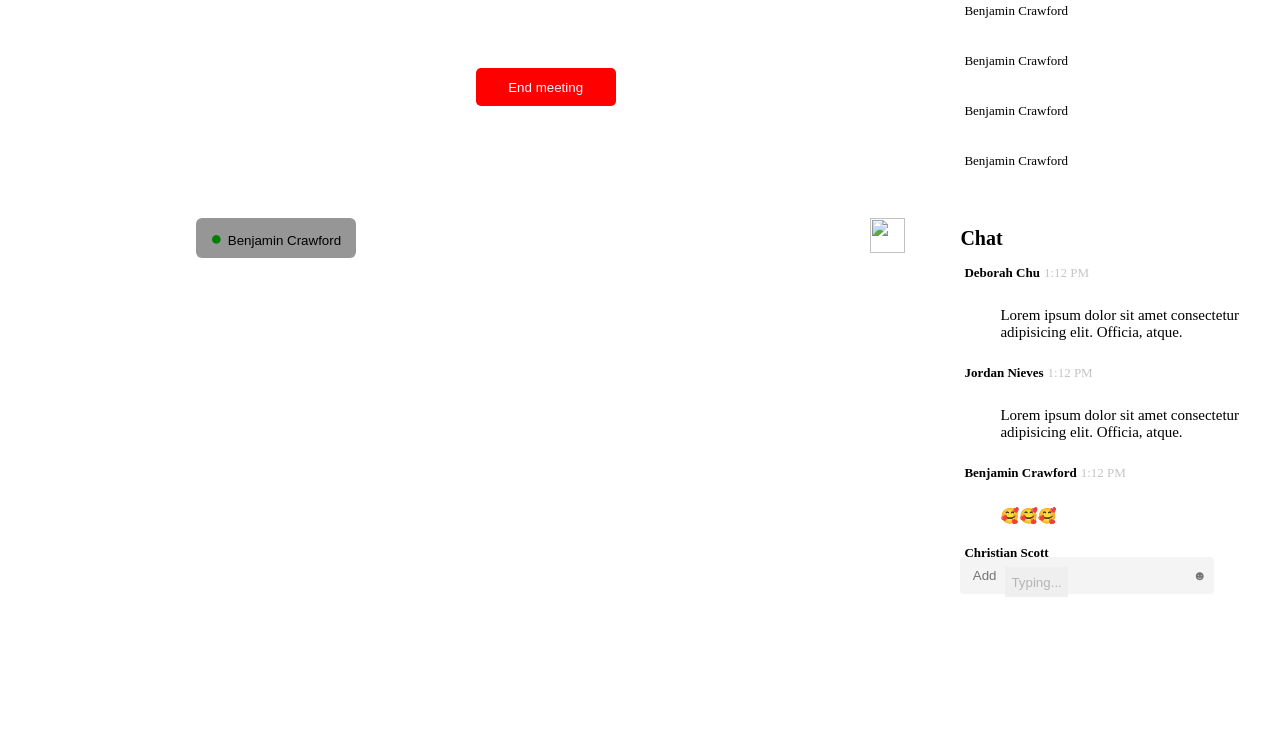
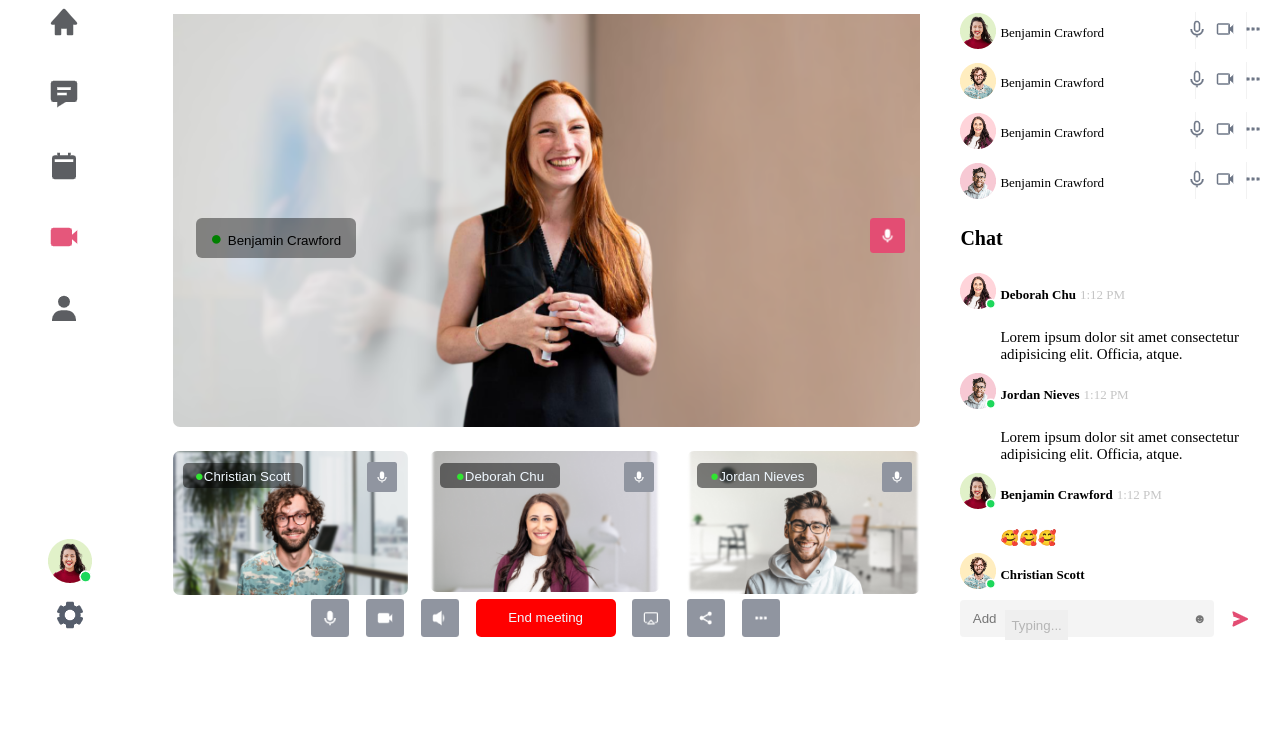
Before and after one commit to NguyenTrongTinhh/bttk02, a plain HTML site: page index.html in a window 1280 px wide. Shown: the part 111-851 px from the top of the page. Before the commit the page ends 808 px from the top, so only its background shows below. Drawn offline with Linux system fonts and the light colour scheme; files that its build step writes are made by us from their sources.

Commit message:
add second

```diff
--- a/index.html
+++ b/index.html
@@ -5,7 +5,7 @@
     <meta charset="UTF-8">
     <meta http-equiv="X-UA-Compatible" content="IE=edge">
     <meta name="viewport" content="width=device-width, initial-scale=1.0">
-    <link rel="stylesheet" href="/bai_tuan04/style.css">
+    <link rel="stylesheet" href="style.css">
     <title>Document</title>
 </head>
 
@@ -13,16 +13,16 @@
     <div id="wraper">
         <div id="left">
             <div id="left-north">
-                <div><img src="/bai_tuan04/img/logo.png" alt=""></div>
-                <div><img src="/bai_tuan04/img/home.png" alt=""></div>
-                <div><img src="/bai_tuan04/img/chatting.png" alt=""></div>
-                <div><img src="/bai_tuan04/img/calender.png" alt=""></div>
-                <div><img src="/bai_tuan04/img/cam.png" alt=""></div>
-                <div><img src="/bai_tuan04/img/user.png" alt=""></div>
+                <div><img src="img/logo.png" alt=""></div>
+                <div><img src="img/home.png" alt=""></div>
+                <div><img src="img/chatting.png" alt=""></div>
+                <div><img src="img/calender.png" alt=""></div>
+                <div><img src="img/cam.png" alt=""></div>
+                <div><img src="img/user.png" alt=""></div>
             </div>
             <div id="left-south">
-                <div><img src="/bai_tuan04/img/avatar.png" alt=""></div>
-                <div><img src="/bai_tuan04/img/setting.png" alt="" style="position: relative;right: 6px;"></div>
+                <div><img src="img/avatar.png" alt=""></div>
+                <div><img src="img/setting.png" alt="" style="position: relative;right: 6px;"></div>
             </div>
         </div>
         <div id="center">
@@ -40,7 +40,7 @@
                     <div><button class="cen-but-one">intermal</button></div>
                     <div>
                         <p class="ngaythang">
-                            <img src="/bai_tuan04/img/calender_small.png" alt=""
+                            <img src="img/calender_small.png" alt=""
                                 style="position: relative;top: 3px;margin-right: 8px;">Sep 02, 2022
                             <span style="color: rgba(0, 0, 0, 0.368);margin-left: 8px;">|</span>
                         </p>
@@ -52,7 +52,7 @@
 
 
                 <div>
-                    <img src="/bai_tuan04/img/img_big.png" alt=""
+                    <img src="img/img_big.png" alt=""
                         style="width: 100%;position: relative;border-bottom-left-radius: 7px;border-bottom-right-radius: 7px;">
                     <div class="ten-one">
                         <div>
@@ -60,52 +60,52 @@
                                     <span style="color: green;font-size: 20px;">● </span>Benjamin Crawford</button></p>
                         </div>
                         <div>
-                            <img src="/bai_tuan04/img/mic_color.png" alt=""
+                            <img src="img/mic_color.png" alt=""
                                 style="width: 35px;height: 35px;margin-right: 23px;">
                         </div>
                     </div>
                 </div>
                 <div id="three-img">
                     <div>
-                        <div style="padding-right:27px;"><img src="/bai_tuan04/img/img2.png" alt=""
+                        <div style="padding-right:27px;"><img src="img/img2.png" alt=""
                                 style="width: 102%;border-radius: 7px;">
                         </div>
                         <div class="ten-two">
                             <p style="display: inline;"><button class="but-three-img">
                                     <span style="color: rgb(49, 229, 49);font-size: 15px;">●</span>Christian Scott</button></p>
-                            <img src="/bai_tuan04/img/mic_grey_color.png" alt="" style="width: 30px;height: 30px;">
+                            <img src="img/mic_grey_color.png" alt="" style="width: 30px;height: 30px;">
                         </div>
                     </div>
                     <div>
-                        <div style="padding-right:27px;"><img src="/bai_tuan04/img/img1.png" alt=""
+                        <div style="padding-right:27px;"><img src="img/img1.png" alt=""
                                 style="width: 100%;border-radius: 7px;">
                         </div>
                         <div class="ten-two">
                             <p style="display: inline;"><button class="but-three-img">
                                     <span style="color: rgb(49, 229, 49);font-size: 15px;">●</span>Deborah Chu</button></p>
-                            <img src="/bai_tuan04/img/mic_grey_color.png" alt="" style="width: 30px;height: 30px;">
+                            <img src="img/mic_grey_color.png" alt="" style="width: 30px;height: 30px;">
                         </div>
                     </div>
                     <div>
                         <div>
-                            <img src="/bai_tuan04/img/img.png" alt="" style="width: 100%;border-radius: 7px;">
+                            <img src="img/img.png" alt="" style="width: 100%;border-radius: 7px;">
                         </div>
                         <div class="ten-two">
                             <p style="display: inline;"><button class="but-three-img">
                                     <span style="color: rgb(49, 229, 49);font-size: 15px;">●</span>Jordan Nieves</button></p>
-                            <img src="/bai_tuan04/img/mic_grey_color.png" alt="" style="width: 30px;height: 30px;">
+                            <img src="img/mic_grey_color.png" alt="" style="width: 30px;height: 30px;">
                         </div>
                     </div>
 
                 </div>
                 <div id="sev-but">
-                    <div><img src="/bai_tuan04/img/mic_grey_color.png" alt="" style="width: 38px;"></div>
-                    <div><img src="/bai_tuan04/img/cam_color.png" alt="" style="width: 38px;"></div>
-                    <div><img src="/bai_tuan04/img/speaker_grey_color.png" alt="" style="width: 38px;"></div>
+                    <div><img src="img/mic_grey_color.png" alt="" style="width: 38px;"></div>
+                    <div><img src="img/cam_color.png" alt="" style="width: 38px;"></div>
+                    <div><img src="img/speaker_grey_color.png" alt="" style="width: 38px;"></div>
                     <div><button style="width: 140px;height: 38px;background-color: red;border: none;border-radius: 5px;color: aliceblue;">End meeting</button></div>
-                    <div><img src="/bai_tuan04/img/Button 2179.png" alt="" style="width: 38px;"></div>
-                    <div><img src="/bai_tuan04/img/share.png" alt="" style="width: 38px;"></div>
-                    <div><img src="/bai_tuan04/img/chamcham.png" alt="" style="width: 38px;"></div>
+                    <div><img src="img/Button 2179.png" alt="" style="width: 38px;"></div>
+                    <div><img src="img/share.png" alt="" style="width: 38px;"></div>
+                    <div><img src="img/chamcham.png" alt="" style="width: 38px;"></div>
                 </div>
             </div>
         </div>
@@ -123,45 +123,45 @@
                     <div class="right-two-one">
                         <div>
                             <p>
-                                <img src="/bai_tuan04/img/avatar 1322.png" alt="">
+                                <img src="img/avatar 1322.png" alt="">
                                 <span style="font-size: 13px;position: relative;bottom: 12px;">Benjamin Crawford</span>
                             </p>
                         </div>
                         <div>
-                            <img src="/bai_tuan04/img/bahinh.png" alt="" style="margin-top: 15px;">
+                            <img src="img/bahinh.png" alt="" style="margin-top: 15px;">
                         </div>
                     </div>
                     <div class="right-two-two">
                         <div>
                             <p>
-                                <img src="/bai_tuan04/img/avatar 1323.png" alt="">
+                                <img src="img/avatar 1323.png" alt="">
                                 <span style="font-size: 13px;position: relative;bottom: 12px;">Benjamin Crawford</span>
                             </p>
                         </div>
                         <div>
-                            <img src="/bai_tuan04/img/bahinh.png" alt="" style="margin-top: 15px;">
+                            <img src="img/bahinh.png" alt="" style="margin-top: 15px;">
                         </div>
                     </div>
                     <div class="right-two-three">
                         <div>
                             <p>
-                                <img src="/bai_tuan04/img/avatar 1324.png" alt="">
+                                <img src="img/avatar 1324.png" alt="">
                                 <span style="font-size: 13px;position: relative;bottom: 12px;">Benjamin Crawford</span>
                             </p>
                         </div>
                         <div>
-                            <img src="/bai_tuan04/img/bahinh.png" alt="" style="margin-top: 15px;">
+                            <img src="img/bahinh.png" alt="" style="margin-top: 15px;">
                         </div>
                     </div>
                     <div class="right-two-four">
                         <div>
                             <p>
-                                <img src="/bai_tuan04/img/avatar 1325.png" alt="">
+                                <img src="img/avatar 1325.png" alt="">
                                 <span style="font-size: 13px;position: relative;bottom: 12px;">Benjamin Crawford</span>
                             </p>
                         </div>
                         <div>
-                            <img src="/bai_tuan04/img/bahinh.png" alt="" style="margin-top: 15px;">
+                            <img src="img/bahinh.png" alt="" style="margin-top: 15px;">
                         </div>
                     </div>
                 </div>
@@ -171,7 +171,7 @@
                 <div class="right-one">
                     <div>
                         <p>
-                            <img src="/bai_tuan04/img/avatar 1326.png" alt="">
+                            <img src="img/avatar 1326.png" alt="">
                             <span style="position: relative; bottom: 10px;"><b style="font-size: 13px;">Deborah Chu</b> <span style="color: rgba(0, 0, 0, 0.231);font-size: 13px;">1:12 PM</span> </span>
                         </p>
                         <p style="margin-left: 40px;font-size: 15px;">
@@ -182,7 +182,7 @@
                 <div class="right-one">
                     <div>
                         <p>
-                            <img src="/bai_tuan04/img/avatar 1327.png" alt="">
+                            <img src="img/avatar 1327.png" alt="">
                             <span style="position: relative; bottom: 10px;"><b style="font-size: 13px;">Jordan Nieves</b> <span style="color: rgba(0, 0, 0, 0.231);font-size: 13px;">1:12 PM</span> </span>
                         </p>
                         <p style="margin-left: 40px;font-size: 15px;">
@@ -193,7 +193,7 @@
                 <div class="right-one">
                     <div>
                         <p>
-                            <img src="/bai_tuan04/img/avatar 1328.png" alt="">
+                            <img src="img/avatar 1328.png" alt="">
                             <span style="position: relative; bottom: 10px;"><b style="font-size: 13px;">Benjamin Crawford</b> <span style="color: rgba(0, 0, 0, 0.231);font-size: 13px;">1:12 PM</span> </span>
                         </p>
                         <p style="margin-left: 40px;font-size: 15px;">
@@ -204,12 +204,12 @@
                 <div>
                     <div style="position: relative; bottom: 20px;">
                         <p>
-                            <img src="/bai_tuan04/img/avatar 1329.png" alt="">
+                            <img src="img/avatar 1329.png" alt="">
                             <span style="position: relative; bottom: 10px;"><b style="font-size: 13px;">Christian Scott</b></span>
                         </p>
                         <p style="font-size: 15px;position: relative;bottom: 30px;" >
                             <input type="text" placeholder="   Add                                                     ☻" style="width: 250px;height: 35px;background-color: rgba(88, 88, 88, 0.066);color: rgba(0, 0, 0, 0);border-radius: 4px;border: none;">
-                            <img src="/bai_tuan04/img/send.png" alt="" style="position: relative; top: 18px;">
+                            <img src="img/send.png" alt="" style="position: relative; top: 18px;">
                             <button style="position: relative; bottom: 27px; height: 30px;left: 45px;border: none;color: rgba(0, 0, 0, 0.244);">Typing...</button>
                         </p>
                     </div>
```
